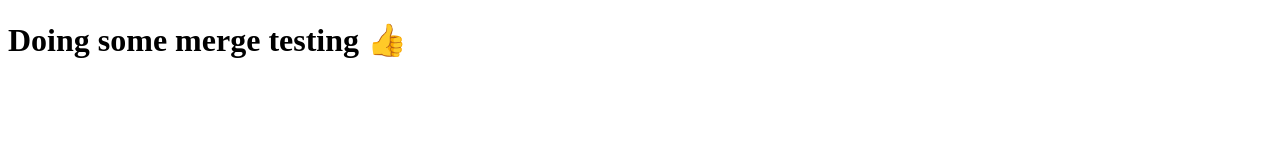
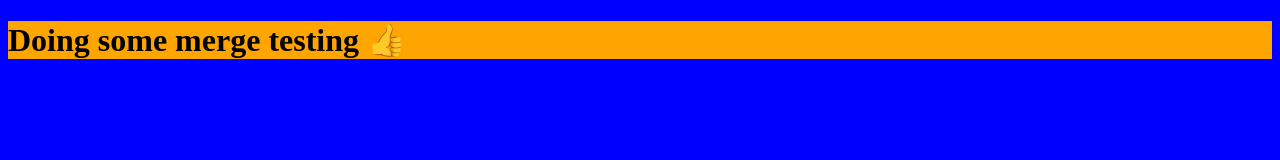
Before and after one commit to chrismochinski/testing-merge-things, a plain HTML site: page index.html in a window 1280 px wide. Drawn offline with Linux system fonts and the light colour scheme.

Commit message:
added blue orange

```diff
--- a/index.html
+++ b/index.html
@@ -5,6 +5,7 @@
     <meta http-equiv="X-UA-Compatible" content="IE=edge">
     <meta name="viewport" content="width=device-width, initial-scale=1.0">
     <title>test</title>
+    <link rel="stylesheet" href="style.css">
 </head>
 <body>
     <h1>Doing some merge testing 👍</h1>
--- a/style.css
+++ b/style.css
@@ -0,0 +1,7 @@
+h1 {
+    background-color: orange;
+}
+
+body {
+    background-color: blue;
+}
```
